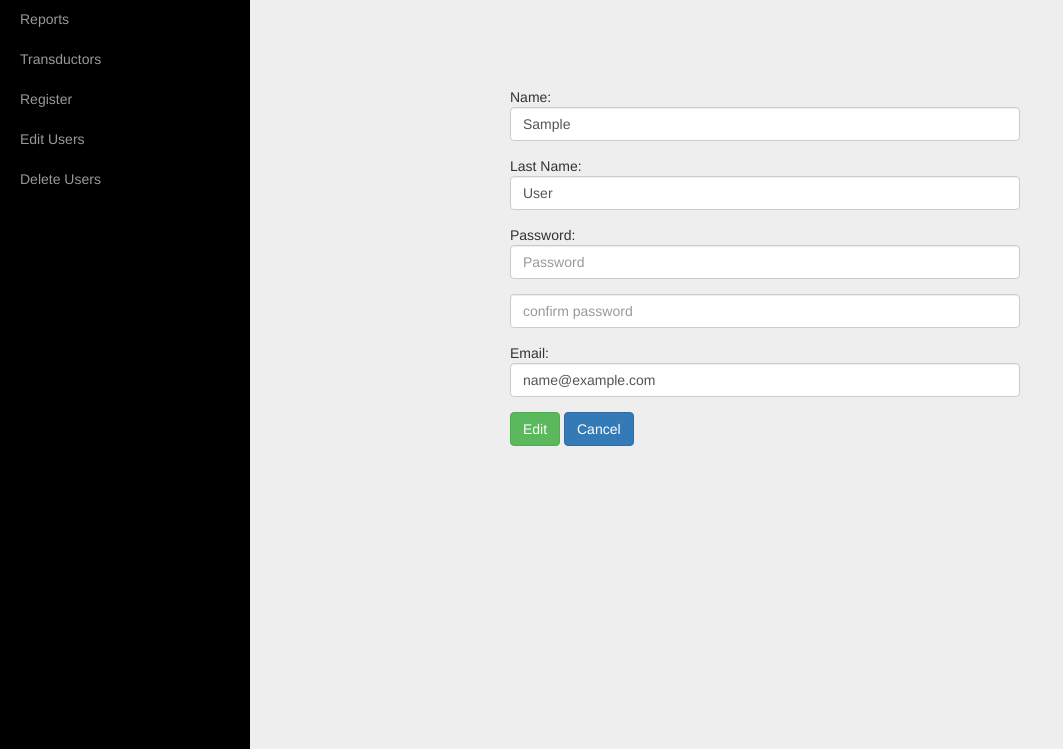
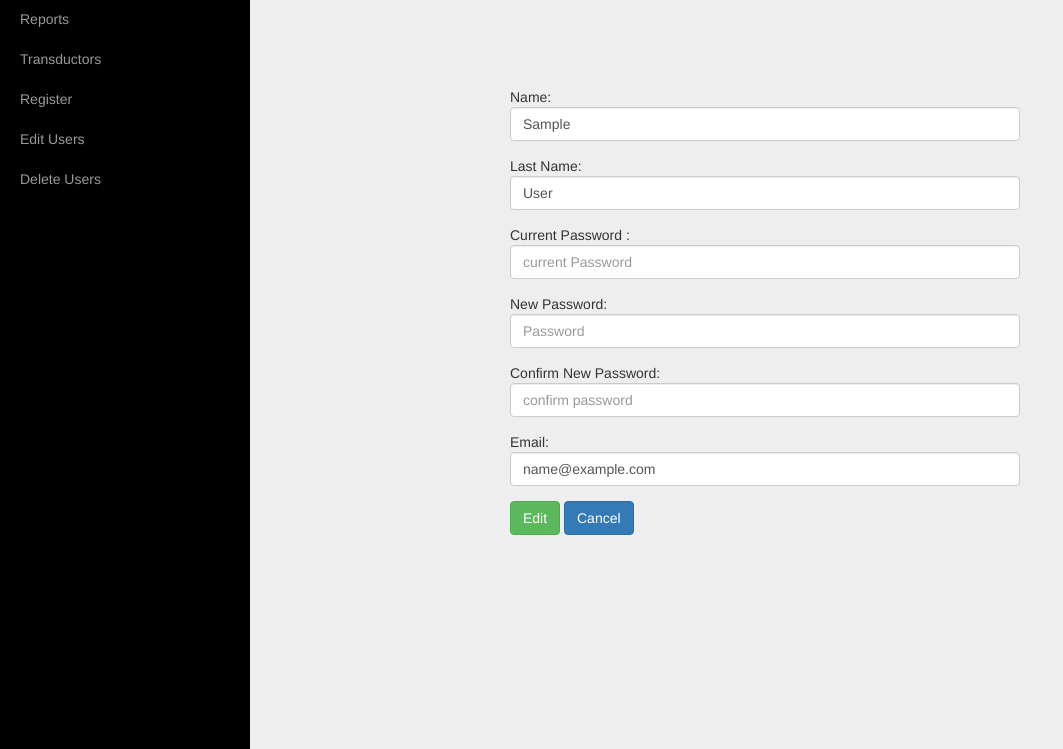
Before and after one commit to fga-eps-mds/2016.2-SME_UnB, a Django app: page /accounts/self_edit/ in a window 1280 px wide. Shown: the part 51-800 px from the top of the page, without its empty margins (0-1063 px from the left). Run offline with Django 3.2, Linux system fonts and the light colour scheme; the visitor is signed in with stand-in values (Sample User, id 1); data comes from the database, SQL or seed files in the repository; some libraries are stand-ins or nearby versions.

Commit message:
adding new field for current password
Signed-off-by: joaosaliba <joao_salibaa@hotmail.com>
Signed-off-by: Luis Henrique <luishng123@gmail.com>

```diff
--- a/SME_UnB/users/templates/users/self_edit.html
+++ b/SME_UnB/users/templates/users/self_edit.html
@@ -29,10 +29,15 @@
               <input type="text" name= "last_name" value="{{user.last_name}}" class="form-control">
             </div>
             <div class="form-group">
-              <p1>{% trans "Password:" %}</p1>
+              <p1>{% trans "Current Password :" %}</p1>
+              <input type="password" name ="currentPassword" placeholder="current Password" class="form-control">
+            </div>
+            <div class="form-group">
+              <p1>{% trans "New Password:" %}</p1>
               <input type="password" name ="password" placeholder="Password" class="form-control">
             </div>
             <div class="form-group">
+                <p1>{% trans "Confirm New Password:" %}</p1>
               <input type="password" name ="confirmPassword" placeholder="confirm password" class="form-control">
             </div>
             <div class="form-group">
--- a/SME_UnB/users/views.py
+++ b/SME_UnB/users/views.py
@@ -51,10 +51,6 @@ def make_login(request):
         logger.info(user.__str__() + ' User is logged')
         login(request, user)
         message = "Logged"
-
-
-
-
         is_logged = True
     else:
         message = "Incorrect user"
@@ -142,6 +138,12 @@ def check_password(password, confirmPassword):
         return ' -- Senha inválida! Senhas de cadastros diferentes'
     else:
         return ''
+def check_current_password(user, currentPassword):
+
+    if not user.check_password(currentPassword):
+        return ' -- Campo de Senha atual diferente da Senha Atual!'
+    else:
+        return ''
 
 def fullValidation(form):
     first_name = form.get('first_name')
@@ -157,12 +159,15 @@ def fullValidation(form):
 
     return resultCheck
 
-def fullValidationRegister(form):
+def fullValidationRegister(form, user=None):
+    currentPassword = form.get('currentPassword')
     password = form.get('password')
     confirmPassword = form.get('confirmPassword')
 
     resultCheck = ''
     resultCheck += fullValidation(form)
+    if user != None:
+        resultCheck += check_current_password(user, currentPassword)
     resultCheck += check_password_lenght(password, confirmPassword)
     resultCheck += check_password(password, confirmPassword)
 
@@ -212,7 +217,7 @@ def self_edit_user(request):
         email = form.get('email')
         password = form.get('password')
 
-        resultCheck = fullValidationRegister(form)
+        resultCheck = fullValidationRegister(form,user)
 
         if len(resultCheck) != 0:
             return __prepare_error_render_self__(request, resultCheck, user)
```
